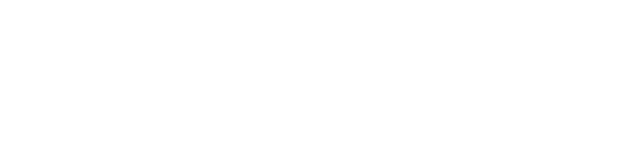
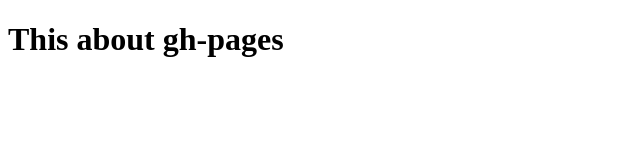
Before and after one commit to Ghanizada/twenty, a plain HTML site: page index-week2.html in a window 1280 px wide. Shown: the whole page, without its empty margins (0-640 px from the left). Drawn offline with Linux system fonts and the light colour scheme.

Commit message:
i have add a headline

```diff
--- a/index-week2.html
+++ b/index-week2.html
@@ -9,4 +9,5 @@
 <body>
 
 </body>
+  <h1>This about gh-pages</h1>
 </html>
```
